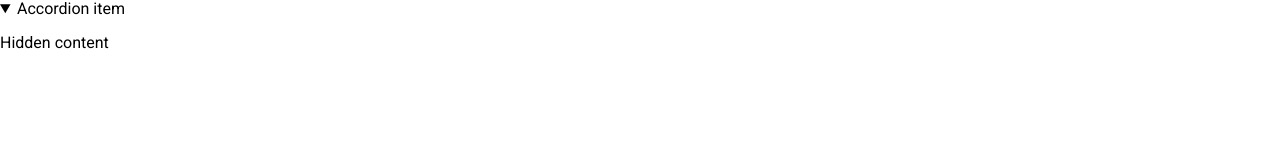
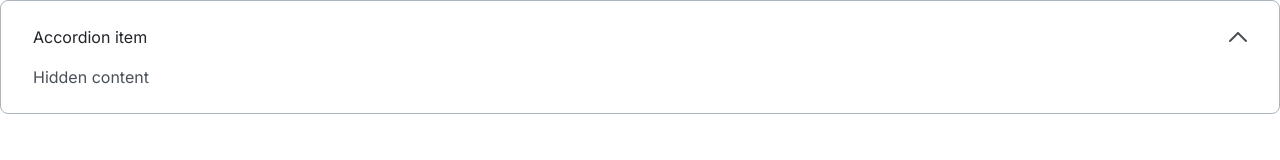
Before and after one commit to js-tasks-ru/htmlcss-20240913_sania-kond, a website: page 03-lection1/02-accordion/index.html in a window 1280 px wide. Both pictures are taken after a click on the heading "Accordion item". Drawn offline with Linux system fonts and the light colour scheme.

Commit message:
add solution for accordion component

```diff
--- a/03-lection1/02-accordion/index.html
+++ b/03-lection1/02-accordion/index.html
@@ -4,13 +4,19 @@
     <head>
         <link rel="stylesheet" href="../../assets/css/main.css">
         <link rel="stylesheet" href="./accordion.css">
+        <title>Страница с аккордеоном</title>
     </head>
     <body>
-        <details>
-            <summary>
+        <details class="accordion">
+            <summary class="accordion__trigger text text_m">
                 Accordion item
+
+                <svg class="accordion__caret" width="18" height="10" viewBox="0 0 18 10" fill="none" xmlns="http://www.w3.org/2000/svg">
+                    <path d="M1 1L9 9L17 1" stroke="currentColor" stroke-width="2" stroke-linecap="round" stroke-linejoin="round"/>
+                </svg>
+
             </summary>
-            <p>
+            <p class="accordion__content text text_m text_color_gray4">
                 Hidden content
             </p>
         </details>
--- a/assets/css/main.css
+++ b/assets/css/main.css
@@ -8,6 +8,7 @@
 @import '../../components/header/header.css';
 @import '../../components/main/main.css';
 @import '../../components/footer/footer.css';
+@import '../../components/accordion/accordion.css';
 
 :root {
     --white: #ffffff;
--- /dev/null
+++ b/components/accordion/accordion.css
@@ -0,0 +1,31 @@
+.accordion {
+    border: 1px solid var(--grey-3);
+    padding: 24px 32px;
+    border-radius: 8px;
+}
+
+.accordion__trigger {
+    display: flex;
+    justify-content: space-between;
+    align-items: center;
+    user-select: none;
+    cursor: pointer;
+}
+
+.accordion__caret {
+    color: var(--grey-4);
+}
+
+.accordion__trigger::-webkit-details-marker,
+.accordion__trigger::marker {
+    display: none;
+    content: '';
+}
+
+.accordion[open] .accordion__content {
+    margin-top: 16px;
+}
+
+.accordion[open] .accordion__caret {
+    transform: rotateX(180deg);
+}
--- a/components/text/text.css
+++ b/components/text/text.css
@@ -14,3 +14,7 @@
 .text_align_center {
     text-align: center;
 }
+
+.text_color_gray4 {
+    color: var(--grey-4);
+}
```
